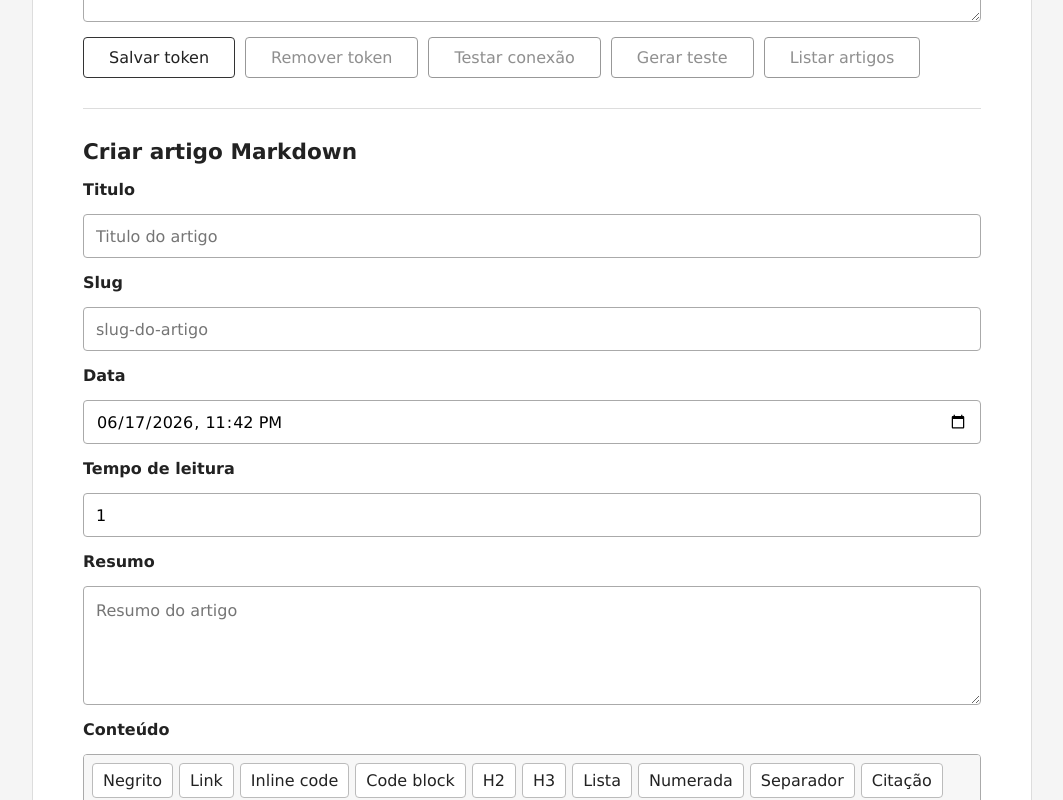
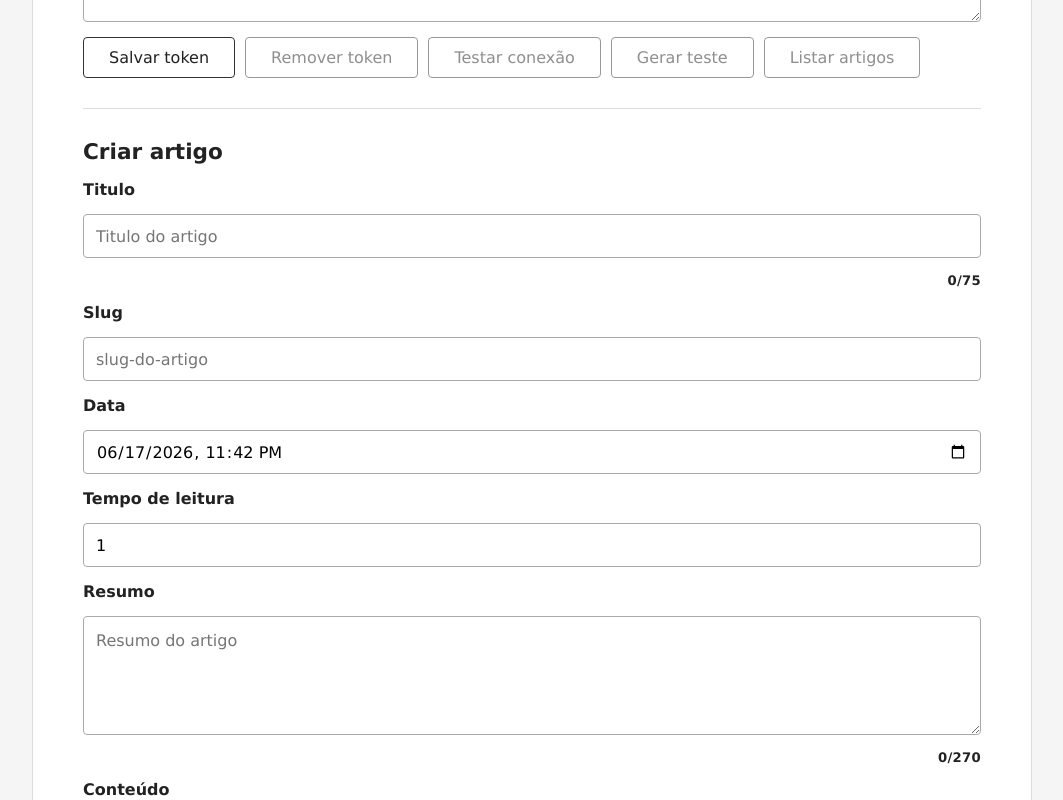
Before and after one commit to markusvdc/portfolio, a React (Vite) app: page /admin in a window 1280 px wide. Shown: the part 260-1060 px from the top of the page, without its empty margins (108-1171 px from the left). Built offline with nearby package versions, Linux system fonts and the light colour scheme.

Commit message:
chore(admin): polish admin UI and refine form experience

```diff
--- a/src/admin/components/AdminArticleEditorForm.tsx
+++ b/src/admin/components/AdminArticleEditorForm.tsx
@@ -42,7 +42,7 @@ function AdminArticleEditorForm({
 }: AdminArticleEditorFormProps) {
 	return (
 		<section className="admin__article-editor" aria-labelledby="admin-create-article-title">
-			<h2 id="admin-create-article-title">{editingArticle ? 'Editar artigo Markdown' : 'Criar artigo Markdown'}</h2>
+			<h2 id="admin-create-article-title">{editingArticle ? 'Editar artigo' : 'Criar artigo'}</h2>
 			<form className="admin__form" onSubmit={onSubmit}>
 				<label htmlFor="article-title">Titulo</label>
 				<input
@@ -52,6 +52,9 @@ function AdminArticleEditorForm({
 					onChange={(event) => onFormChange('title', event.target.value)}
 					placeholder="Titulo do artigo"
 				/>
+				<span className="admin__character">
+					{form.title.length}/75
+				</span>
 
 				<label htmlFor="article-slug">Slug</label>
 				<input
@@ -95,6 +98,9 @@ function AdminArticleEditorForm({
 					placeholder="Resumo do artigo"
 					rows={4}
 				/>
+				<span className="admin__character">
+					{form.summary.length}/270
+				</span>
 
 				<label htmlFor="article-summary">Conteúdo</label>
 				<ArticleRichTextEditor
@@ -113,7 +119,7 @@ function AdminArticleEditorForm({
 					<button type="submit" disabled={!hasSavedToken || isCreatingArticle}>
 						{isCreatingArticle
 							? editingArticle ? 'Atualizando artigo...' : 'Criando artigo...'
-							: editingArticle ? 'Atualizar artigo' : 'Criar artigo Markdown'}
+							: editingArticle ? 'Atualizar artigo' : 'Criar artigo'}
 					</button>
 					{editingArticle && (
 						<button type="button" onClick={onCancelEdit}>
--- a/src/admin/components/AdminArticleList.tsx
+++ b/src/admin/components/AdminArticleList.tsx
@@ -21,7 +21,7 @@ function AdminArticleList({
 
 	return (
 		<section className="admin__articles" aria-labelledby="admin-articles-title">
-			<h2 id="admin-articles-title">Artigos Markdown</h2>
+			<h2 id="admin-articles-title">Artigos</h2>
 			<ul>
 				{articles.map((article) => (
 					<li key={article.filePath}>
@@ -29,7 +29,7 @@ function AdminArticleList({
 						<span>Slug: {article.slug}</span>
 						<span>Arquivo: {article.filePath}</span>
 						<span>Data: {article.date}</span>
-						<span>Tempo de leitura: {article.readingTime} min de leitura</span>
+						<span>Tempo de leitura: {article.readingTime} min</span>
 						<button
 							type="button"
 							onClick={() => onEditArticle(article)}
--- a/src/admin/hooks/useAdminPageController.ts
+++ b/src/admin/hooks/useAdminPageController.ts
@@ -249,7 +249,7 @@ export function useAdminPageController() {
 			richTextEditor.setMarkdownContent(loadedArticle.article.content)
 			setArticleCreateResult({
 				status: 'success',
-				message: 'Artigo carregado para edicao.',
+				message: 'Artigo carregado para edicão.',
 			})
 		} catch (error) {
 			setArticleCreateResult({
@@ -349,7 +349,7 @@ export function useAdminPageController() {
 			].sort((firstArticle, secondArticle) => secondArticle.date.localeCompare(firstArticle.date)))
 			setArticleCreateResult({
 				status: 'success',
-				message: editingArticle ? 'Artigo Markdown atualizado com sucesso.' : 'Artigo Markdown criado com sucesso.',
+				message: editingArticle ? 'Artigo atualizado com sucesso.' : 'Artigo criado com sucesso.',
 				link: savedResult.link,
 			})
 			resetArticleForm()
--- a/src/admin/services/githubAdminService.ts
+++ b/src/admin/services/githubAdminService.ts
@@ -91,7 +91,7 @@ export async function loadMarkdownArticle(token: string, article: AdminArticle)
 	const data: GitHubReadFileResponse = await response.json()
 
 	if (!response.ok || !data.content) {
-		throw new Error(data.message ?? 'Erro ao carregar artigo para edicao.')
+		throw new Error(data.message ?? 'Erro ao carregar artigo para edicão.')
 	}
 
 	return {
--- a/src/styles/pages/_admin.sass
+++ b/src/styles/pages/_admin.sass
@@ -85,6 +85,13 @@
 		margin-bottom: 16px
 		font-size: 1.35rem
 
+.admin__character
+	display: flex
+	justify-content: flex-end
+	font-size: 0.825rem
+	font-weight: 700
+	letter-spacing: 0.3px
+
 .admin__editor
 	border: 1px solid #aaa
 	border-radius: 4px
@@ -105,6 +112,10 @@
 		color: #222
 		cursor: pointer
 		font: inherit
+		font-size: 0.825rem
+		line-height: 0.825rem
+		text-transform: uppercase
+		letter-spacing: 0.3px
 		&.is-active
 			background: #222
 			color: #fff
```
